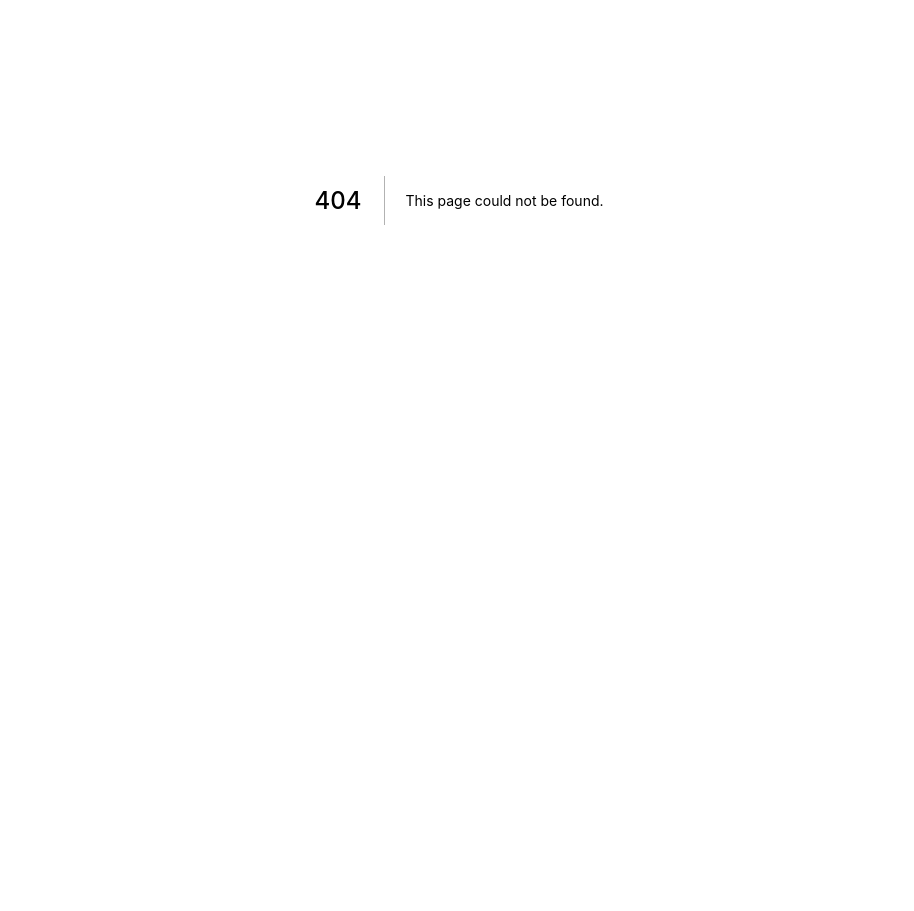
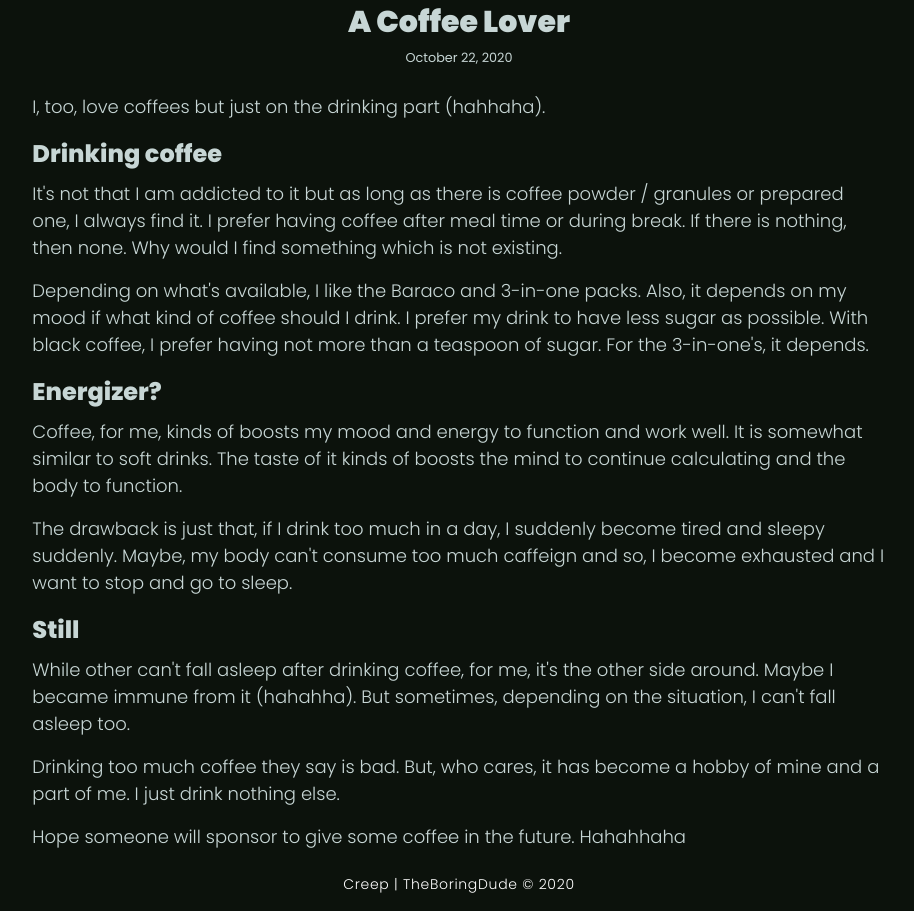
Before and after one commit to tbdsux/creep, a Next.js app: page /blog/a-coffee-lover in a window 1280 px wide. Before the commit this address had no page. Shown: the part 200-1111 px from the top of the page, without its empty margins (181-1095 px from the left). Before the commit the page ends 800 px from the top, so only its background shows below. Built offline with nearby package versions, Linux system fonts and the light colour scheme.

Commit message:
Add new blog

```diff
--- /dev/null
+++ b/pages/blog/a-coffee-lover/index.mdx
@@ -0,0 +1,31 @@
+import BlogLayout from '../../../components/_BlogLayout'
+
+export const meta = {
+  title: 'A Coffee Lover',
+  description: "Yeah, I am one of 'em who loves drinking coffee.",
+  date: 'October 22, 2020',
+}
+
+export default ({ children }) => <BlogLayout meta={meta}>{children}</BlogLayout>
+
+I, too, love coffees but just on the drinking part (hahhaha).
+
+## Drinking coffee
+
+It's not that I am addicted to it but as long as there is coffee powder / granules or prepared one, I always find it. I prefer having coffee after meal time or during break. If there is nothing, then none. Why would I find something which is not existing.
+
+Depending on what's available, I like the Baraco and 3-in-one packs. Also, it depends on my mood if what kind of coffee should I drink. I prefer my drink to have less sugar as possible. With black coffee, I prefer having not more than a teaspoon of sugar. For the 3-in-one's, it depends.
+
+## Energizer?
+
+Coffee, for me, kinds of boosts my mood and energy to function and work well. It is somewhat similar to soft drinks. The taste of it kinds of boosts the mind to continue calculating and the body to function.
+
+The drawback is just that, if I drink too much in a day, I suddenly become tired and sleepy suddenly. Maybe, my body can't consume too much caffeign and so, I become exhausted and I want to stop and go to sleep.
+
+## Still
+
+While other can't fall asleep after drinking coffee, for me, it's the other side around. Maybe I became immune from it (hahahha). But sometimes, depending on the situation, I can't fall asleep too.
+
+Drinking too much coffee they say is bad. But, who cares, it has become a hobby of mine and a part of me. I just drink nothing else.
+
+Hope someone will sponsor to give some coffee in the future. Hahahhaha
```
